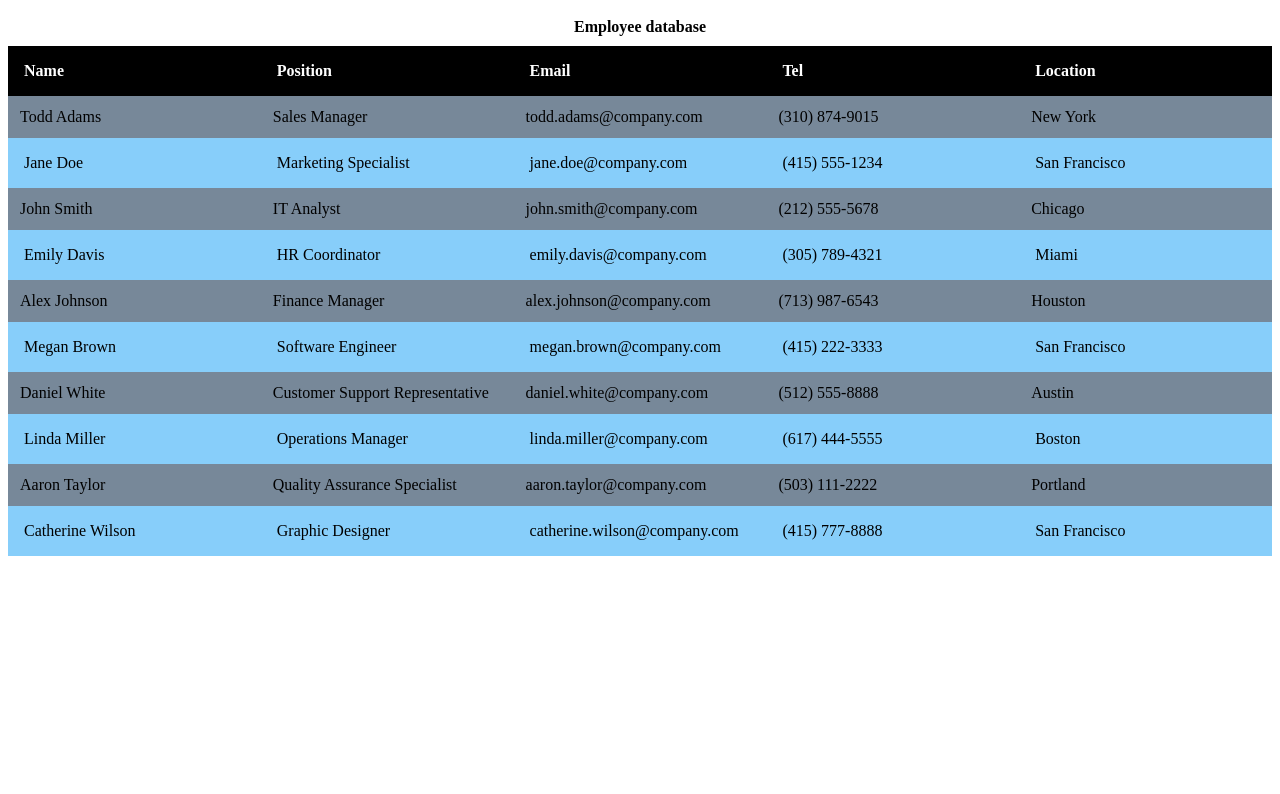
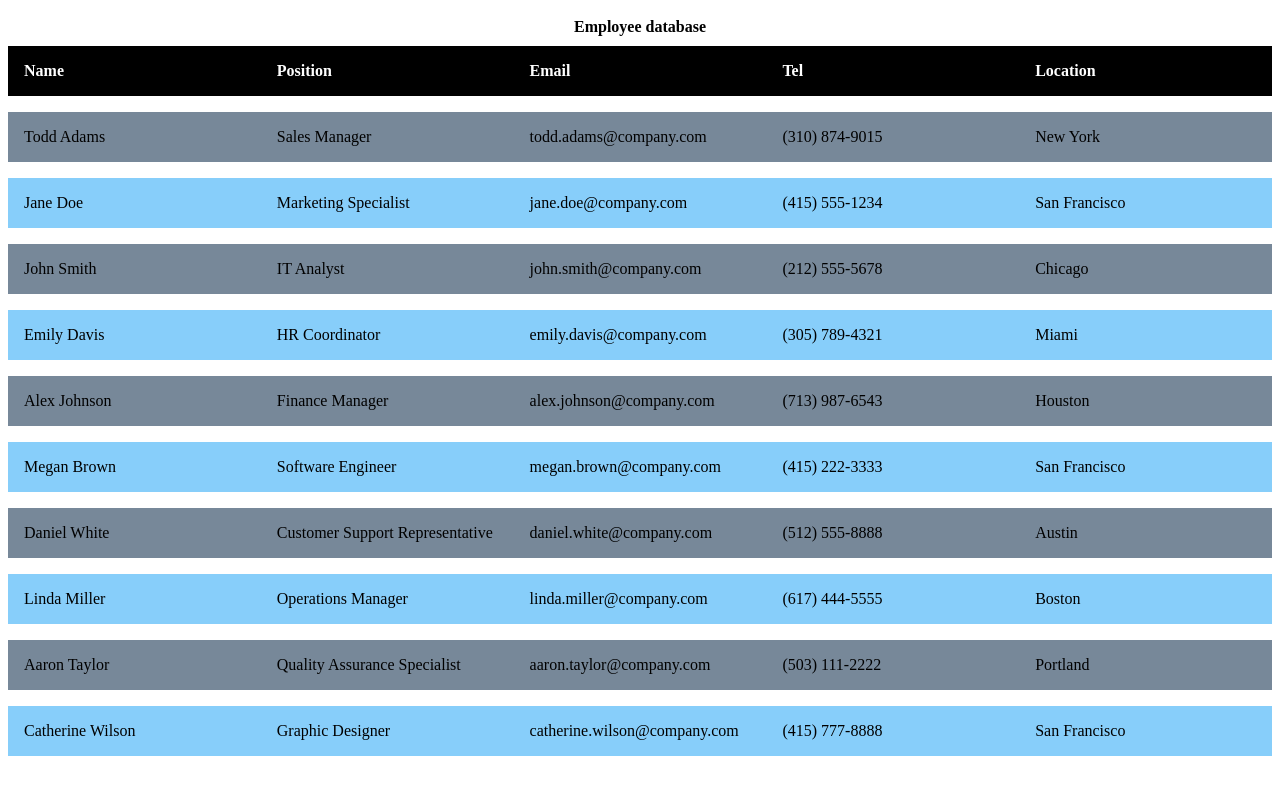
Before and after one commit to Kodehode-Stavanger/modul-b-final-assignment-Sara-kodehode, a plain HTML site: page index.html in a window 1280 px wide. Drawn offline with Linux system fonts and the light colour scheme.

Commit message:
clean code

```diff
--- a/style.css
+++ b/style.css
@@ -20,6 +20,7 @@
 div > p {
   padding: 16px;
   background-color: black;
+  margin: 0;
 }
 
 ul {
@@ -34,14 +35,11 @@ li {
 li:nth-child(even) > p {
   padding: 16px;
   background-color: lightskyblue;
+  margin: 0;
 }
 
 li:nth-child(odd) > p {
-  padding: 12px;
-  margin: 0;
+  padding: 16px;
   background-color: lightslategray;
+  /* margin: 0; */
 }
-
-p {
-  margin: 0;
-}
```
